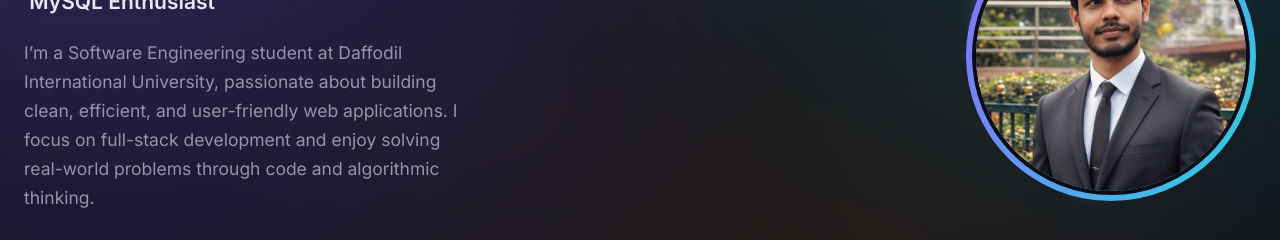
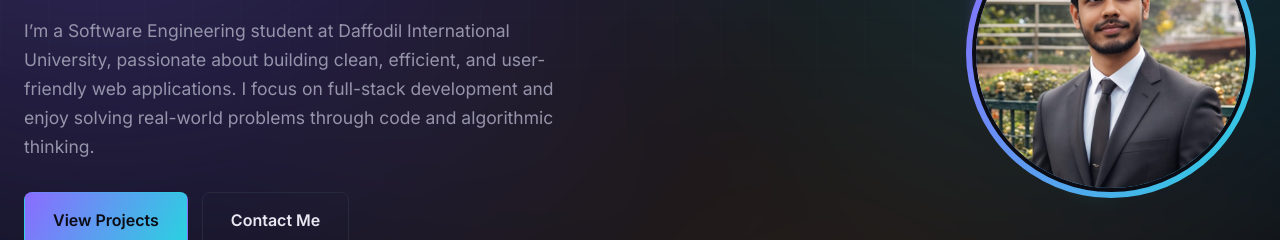
Before and after one commit to wahidmursalin/my-portfolio, a plain HTML site: page portfolio/index.html in a window 1280 px wide. Shown: the part 367-607 px from the top of the page. Drawn offline with Linux system fonts and the light colour scheme.

Commit message:
Update style.css

```diff
--- a/portfolio/style.css
+++ b/portfolio/style.css
@@ -181,15 +181,7 @@ img{ max-width:100%; display:block; }
   z-index: 0;
 }
 
-.hero__inner{
-  max-width: 1100px;
-  margin: 0 auto;
-  display: grid;
-  grid-template-columns: 1fr 1fr;
-  gap: 30px;
-  align-items: center;
-}
-
+.hero__inner{ position: relative; z-index: 1; max-width: var(--max-width); margin: 0 auto; display: grid; grid-template-columns: 1.2fr 0.8fr; gap: 48px; align-items: center; width: 100%; }
 .eyebrow{
   display: inline-block;
   font-family: var(--font-mono);
```
